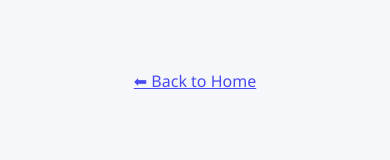
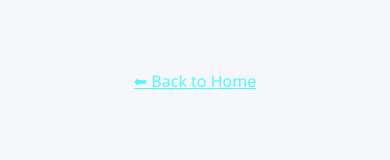
Before and after one commit to mathan37mathan37-mass/Rajlux-company, a plain HTML site: page mobile-apps.html in a window 390 px wide. Shown: the part 2716-2876 px from the top of the page. Drawn offline with Linux system fonts and the light colour scheme.

Commit message:
Update mobile-apps.html

```diff
--- a/mobile-apps.html
+++ b/mobile-apps.html
@@ -81,7 +81,7 @@
 
 </section>
 <footer>
-<a href="index.html">⬅ Back to Home</a>
+<a href="index.html"  style="color: aqua;" >⬅ Back to Home</a>
 </footer>
 
 <footer>
```
